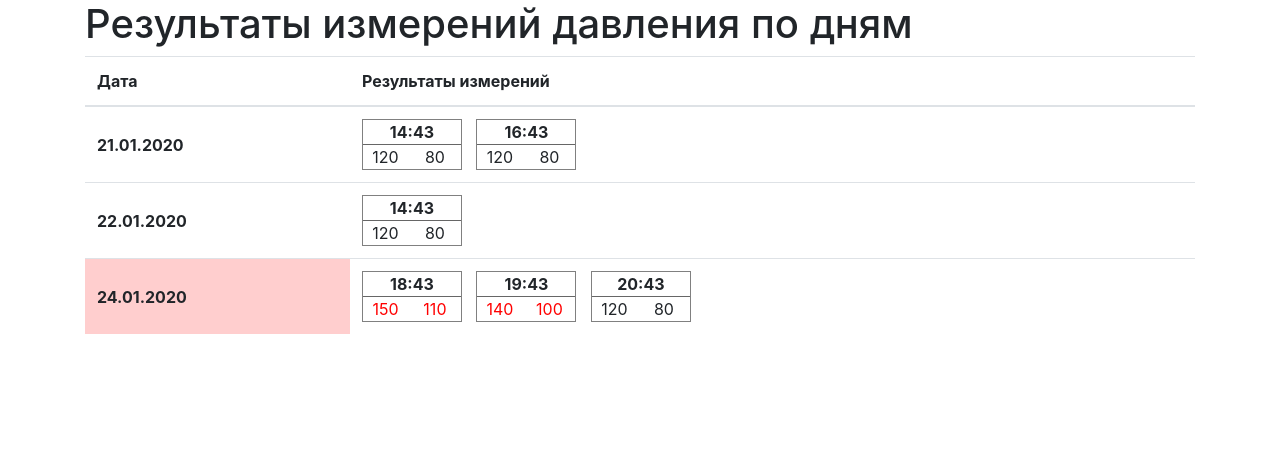
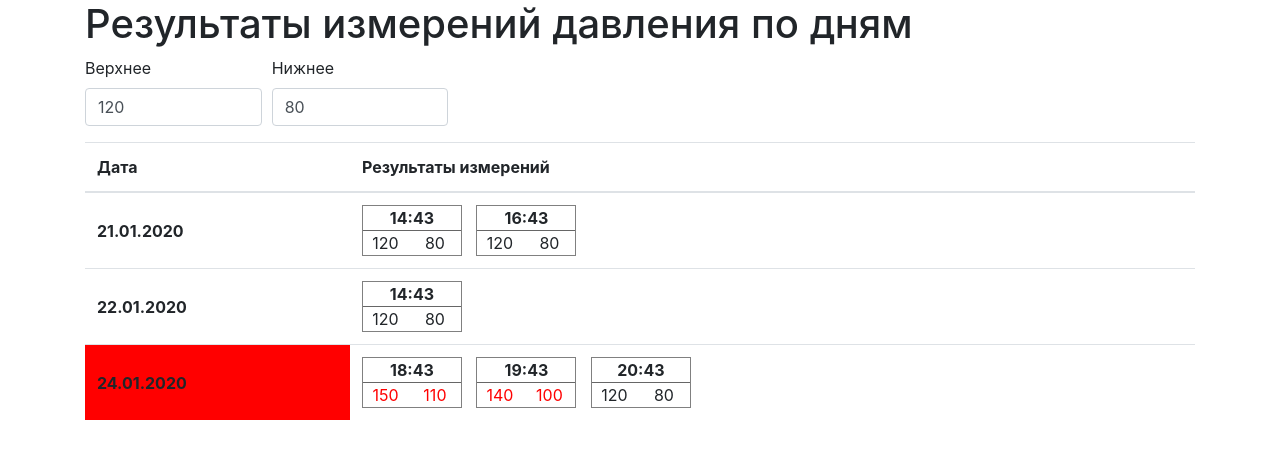
Before and after one commit to alrusdi/pressure_monitor, a Flask app: page /pressure in a window 1280 px wide. Shown: the top 459 px of the page. Run offline with Flask 2, Linux system fonts and the light colour scheme; some libraries are stand-ins or nearby versions.

Commit message:
Pressure filtering feature

```diff
--- a/css/main.css
+++ b/css/main.css
@@ -27,5 +27,5 @@
 }
 
 .pressure-day-danger {
-    background: #ffcece;
+    background: red;
 }
--- a/templates/pressure_base.html
+++ b/templates/pressure_base.html
@@ -15,7 +15,20 @@
 <body>
     <div class="container">
         <h1>Результаты измерений давления по дням</h1>
-
+        <div class="results-filter">
+            <form autocomplete="off" id="filter-form">
+                  <div class="form-row">
+                    <div class="form-group col-md-2">
+                      <label for="input-max-top-pressure">Верхнее</label>
+                      <input type="number" min="0" max="500" class="form-control" id="input-max-top-pressure" value="120">
+                    </div>
+                    <div class="form-group col-md-2">
+                      <label for="input-max-bottom-pressure">Нижнее</label>
+                      <input type="number" min="0" max="500" class="form-control" id="input-max-bottom-pressure" value="80">
+                    </div>
+                  </div>
+            </form>
+        </div>
         <table class="table">
           <thead>
             <tr>
@@ -25,15 +38,15 @@
           </thead>
           <tbody>
             {% for item in pressure %}
-            <tr>
-              <td scope="row" class="pressure-day {% if item.is_danger %}pressure-day-danger{% endif %}">{{ item.day }}</td>
+            <tr class="pressure-measurement">
+              <td scope="row" class="pressure-day">{{ item.day }}</td>
               <td>
                   {% for rec in item.measures %}
                   <div class="pressure-record">
                       <div class="pressure-record-time">{{ rec.time }}</div>
                       <div class="pressure-record-values">
-                          <div class="pressure-record-value-top {% if rec.is_danger %}pressure-record-value-danger{% endif %}">{{ rec.top_pressure }}</div>
-                          <div class="pressure-record-value-bottom {% if rec.is_danger %}pressure-record-value-danger{% endif %}">{{ rec.bottom_presure }}</div>
+                          <div class="pressure-record-value-top">{{ rec.top_pressure }}</div>
+                          <div class="pressure-record-value-bottom">{{ rec.bottom_presure }}</div>
                       </div>
                   </div>
                   {% endfor %}
@@ -43,5 +56,6 @@
           </tbody>
         </table>
     </div>
+    <script src="/js/app.js"></script>
 </body>
 </html>
```
Also changed, not shown: js/app.js (+41 -0 lines).
